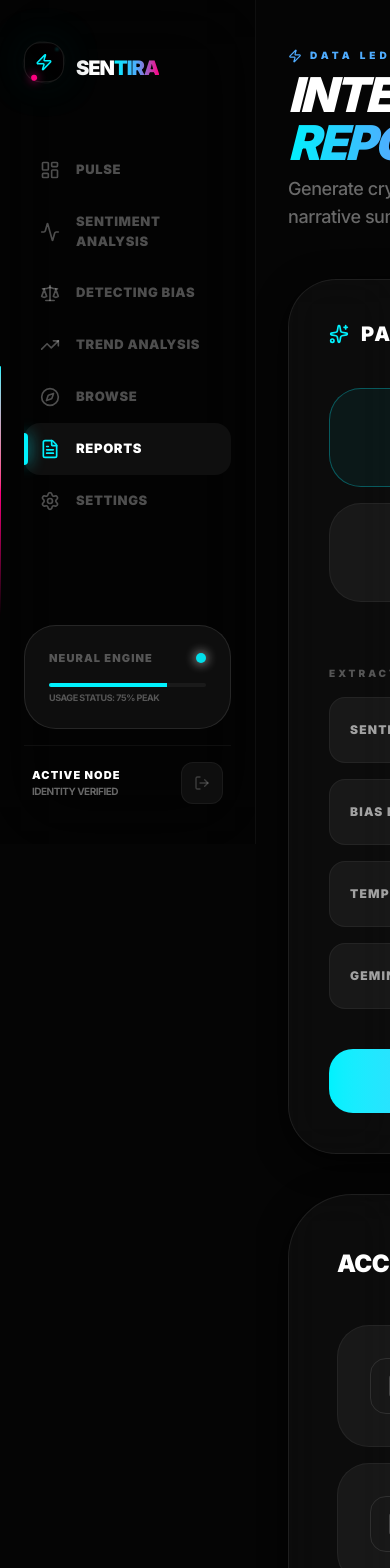
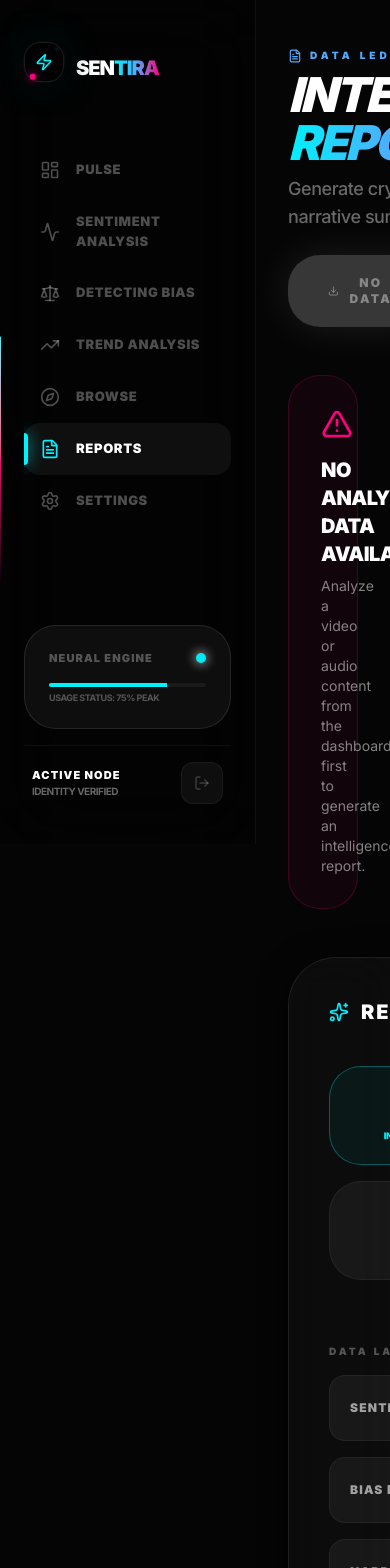
Before and after one commit to amanmprojects/Sentira, a Next.js app in the folder frontend/: page /reports in a window 390 px wide. Shown: the top 1568 px of the page. Built offline with nearby package versions, Linux system fonts and the light colour scheme.

Commit message:
feat: Implement explicit PDF generation with data availability checks, enhanced bias analysis content, and dynamic UI for the generation button.

```diff
--- a/frontend/src/app/reports/page.tsx
+++ b/frontend/src/app/reports/page.tsx
@@ -10,35 +10,37 @@ import {
     Table as TableIcon,
     Sparkles,
     Zap,
-    Check
+    Check,
+    AlertTriangle
 } from "lucide-react";
 import { useAnalysis } from "@/context/AnalysisContext";
-import { useState, useEffect } from "react";
+import { useState } from "react";
 import { AnimatePresence } from "framer-motion";
 import jsPDF from "jspdf";
 
 export default function ReportsPage() {
-    const { sentimentData, reelData, isAutoPilot } = useAnalysis();
+    const { sentimentData, reelData, input } = useAnalysis();
     const [isSynthesizing, setIsSynthesizing] = useState(false);
     const [isComplete, setIsComplete] = useState(false);
-    const [autoPilotStatus, setAutoPilotStatus] = useState<string | null>(null);
+    const [statusMessage, setStatusMessage] = useState<string | null>(null);
+    const [hasData, setHasData] = useState(!!(sentimentData || reelData));
 
-    useEffect(() => {
-        if (isAutoPilot && (sentimentData || reelData) && !isComplete) {
-            setAutoPilotStatus("Initializing Neural Synthesis... Accessing Data Vaults");
+    const generatePDF = () => {
+        if (!sentimentData && !reelData) {
+            setStatusMessage("No analysis data available. Please analyze content first.");
+            return;
+        }
 
-            const step1 = setTimeout(() => {
-                setIsSynthesizing(true);
-                setAutoPilotStatus("Compiling Multimodal Patterns... Generating Intelligence PDF");
-            }, 3000);
+        setIsSynthesizing(true);
+        setStatusMessage("Compiling Multimodal Patterns... Generating Intelligence PDF");
 
-            const step2 = setTimeout(() => {
-                // Generate PDF
+        setTimeout(() => {
+            try {
                 const doc = new jsPDF();
 
                 // Add Header
                 doc.setFontSize(22);
-                doc.setTextColor(0, 180, 200); // Darker Cyan for readability on white PDF
+                doc.setTextColor(0, 180, 200);
                 doc.text("SENTIRA NEURAL AUDIT REPORT", 20, 20);
 
                 doc.setFontSize(10);
@@ -46,35 +48,68 @@ export default function ReportsPage() {
                 doc.text(`GENERATED: ${new Date().toLocaleString()}`, 20, 30);
                 doc.text("SYSTEM: MULTIMODAL INTELLIGENCE ENGINE V1.0", 20, 35);
 
+                if (input?.content) {
+                    doc.text(`SOURCE: ${input.content}`, 20, 40);
+                }
+
                 // Content Analysis Section
                 doc.setFontSize(16);
                 doc.setTextColor(0, 0, 0);
-                doc.text("1. SENTIMENT ANALYSIS", 20, 50);
+                doc.text("1. SENTIMENT ANALYSIS", 20, 55);
 
                 doc.setFontSize(12);
                 if (sentimentData) {
-                    doc.text(`Confidence Score: ${Math.round(sentimentData.confidence * 100)}%`, 25, 60);
-                    doc.text(`Global Category: ${sentimentData.global_category}`, 25, 70);
-                    doc.text("Emotional Cues Detected:", 25, 80);
+                    doc.text(`Confidence Score: ${Math.round(sentimentData.confidence * 100)}%`, 25, 65);
+                    doc.text(`Global Category: ${sentimentData.global_category}`, 25, 75);
+                    doc.text("Emotional Cues Detected:", 25, 85);
 
                     (sentimentData.emotion_timeline || []).slice(0, 5).forEach((seg, i) => {
-                        doc.text(`- ${seg.emotion} (${Math.round(seg.intensity * 100)}%) at ${seg.start.toFixed(1)}s`, 30, 90 + (i * 10));
+                        doc.text(`- ${seg.emotion} (${Math.round(seg.intensity * 100)}%) at ${seg.start.toFixed(1)}s`, 30, 95 + (i * 10));
                     });
+                } else {
+                    doc.text("No sentiment data available", 25, 65);
                 }
 
                 // Bias Detection Section
                 doc.setFontSize(16);
-                doc.text("2. BIAS & INTEGRITY AUDIT", 20, 150);
+                doc.text("2. BIAS & INTEGRITY AUDIT", 20, 145);
 
                 doc.setFontSize(12);
-                if (reelData) {
+                if (reelData?.bias_analysis) {
+                    const bias = reelData.bias_analysis;
+                    doc.text(`Overall Risk Score: ${Math.round(bias.overall_score)}%`, 25, 155);
+                    doc.text(`Risk Level: ${bias.risk_level}`, 25, 165);
+                    doc.text("Bias Categories:", 25, 175);
+
+                    bias.categories.slice(0, 4).forEach((cat, i) => {
+                        doc.text(`- ${cat.label}: ${Math.round(cat.score)}% (${cat.detected ? 'Detected' : 'Not Detected'})`, 30, 185 + (i * 10));
+                    });
+
+                    // Add narrative summary
+                    doc.setFontSize(16);
+                    doc.text("3. NARRATIVE SUMMARY", 20, 225);
+                    doc.setFontSize(12);
                     const splitCommentary = doc.splitTextToSize(reelData.commentary_summary || "No data available", 160);
-                    doc.text(splitCommentary, 25, 160);
+                    doc.text(splitCommentary, 25, 235);
 
-                    doc.text("Detected Patterns:", 25, 190);
-                    reelData.possible_issues.slice(0, 3).forEach((issue, i) => {
-                        doc.text(`- ${issue}`, 30, 200 + (i * 10));
-                    });
+                    if (reelData.possible_issues && reelData.possible_issues.length > 0) {
+                        doc.text("Detected Issues:", 25, 275);
+                        reelData.possible_issues.slice(0, 3).forEach((issue, i) => {
+                            doc.text(`- ${issue}`, 30, 285 + (i * 10));
+                        });
+                    }
+                } else if (reelData) {
+                    const splitCommentary = doc.splitTextToSize(reelData.commentary_summary || "No bias analysis available", 160);
+                    doc.text(splitCommentary, 25, 155);
+
+                    if (reelData.possible_issues && reelData.possible_issues.length > 0) {
+                        doc.text("Detected Issues:", 25, 195);
+                        reelData.possible_issues.slice(0, 3).forEach((issue, i) => {
+                            doc.text(`- ${issue}`, 30, 205 + (i * 10));
+                        });
+                    }
+                } else {
+                    doc.text("No bias analysis data available", 25, 155);
                 }
 
                 // Save PDF
@@ -82,42 +117,33 @@ export default function ReportsPage() {
 
                 setIsSynthesizing(false);
                 setIsComplete(true);
-                setAutoPilotStatus("Full Suite Analysis Complete. PDF Report Stored and Downloaded.");
-            }, 8000);
+                setStatusMessage("Report generated successfully!");
 
-            return () => {
-                clearTimeout(step1);
-                clearTimeout(step2);
-            };
-        }
-    }, [isAutoPilot, sentimentData, reelData, isComplete]);
+                setTimeout(() => {
+                    setIsComplete(false);
+                    setStatusMessage(null);
+                }, 3000);
+            } catch (error) {
+                console.error("PDF generation failed:", error);
+                setIsSynthesizing(false);
+                setStatusMessage("Failed to generate report. Please try again.");
+            }
+        }, 1500);
+    };
+
+    const hasAnalysisData = sentimentData || reelData;
 
     return (
         <div className="min-h-screen bg-[#050505] text-white p-8 pt-12 overflow-x-hidden relative selection:bg-aurora-cyan/30">
-            {/* Auto-Pilot Status Banner */}
-            <AnimatePresence>
-                {isAutoPilot && (
-                    <motion.div
-                        initial={{ y: -100 }}
-                        animate={{ y: 0 }}
-                        exit={{ y: -100 }}
-                        className="fixed top-0 left-0 right-0 z-[60] py-3 bg-aurora-cyan text-black font-black uppercase text-[10px] tracking-[0.3em] flex items-center justify-center gap-4 shadow-[0_10px_30px_rgba(0,242,254,0.2)]"
-                    >
-                        {isComplete ? <Check size={14} /> : <Zap size={14} className="animate-pulse" />}
-                        {autoPilotStatus || "Neural Auto-Pilot Active: Finalizing Sequence"}
-                        {isComplete ? <Check size={14} /> : <Zap size={14} className="animate-pulse" />}
-                    </motion.div>
-                )}
-            </AnimatePresence>
             <div className="max-w-7xl mx-auto space-y-12 relative z-10">
                 <motion.header
                     initial={{ opacity: 0, x: -20 }}
                     animate={{ opacity: 1, x: 0 }}
-                    className="flex justify-between items-end"
+                    className="flex flex-col md:flex-row justify-between items-start md:items-end gap-6"
                 >
                     <div>
                         <div className="flex items-center gap-2 mb-2 text-aurora-blue">
-                            <Zap size={14} /> <span className="uppercase font-black tracking-[0.4em] text-[10px]">Data Ledger</span>
+                            <FileText size={14} /> <span className="uppercase font-black tracking-[0.4em] text-[10px]">Data Ledger</span>
                         </div>
                         <h1 className="text-5xl font-black uppercase tracking-tighter italic">Intelligence <span className="aurora-text">Reports</span></h1>
                         <p className="text-white/40 text-lg font-medium tracking-tight mt-2">Generate cryptographically verified narrative summaries.</p>
@@ -125,11 +151,61 @@ export default function ReportsPage() {
                     <motion.button
                         whileHover={{ scale: 1.05 }}
                         whileTap={{ scale: 0.95 }}
-                        className="px-10 py-5 bg-white text-black rounded-[2rem] font-black uppercase text-xs tracking-[0.2em] shadow-[0_0_40px_rgba(255,255,255,0.1)] hover:shadow-[0_0_60px_rgba(255,255,255,0.2)] transition-all"
+                        onClick={generatePDF}
+                        disabled={isSynthesizing}
+                        className={`px-10 py-5 rounded-[2rem] font-black uppercase text-xs tracking-[0.2em] shadow-[0_0_40px_rgba(255,255,255,0.1)] hover:shadow-[0_0_60px_rgba(255,255,255,0.2)] transition-all ${
+                            !hasAnalysisData
+                                ? 'bg-white/20 text-white/40 cursor-not-allowed'
+                                : 'bg-white text-black hover:scale-105'
+                        }`}
                     >
-                        Synthesize New Report
+                        {isSynthesizing ? (
+                            <span className="flex items-center gap-2">
+                                <span className="animate-spin">⟳</span> Generating...
+                            </span>
+                        ) : (
+                            <span className="flex items-center gap-2">
+                                <Download size={16} /> {hasAnalysisData ? 'Download Report' : 'No Data'}
+                            </span>
+                        )}
                     </motion.button>
                 </motion.header>
+
+                {/* Status Banner */}
+                <AnimatePresence>
+                    {statusMessage && (
+                        <motion.div
+                            initial={{ opacity: 0, y: -10 }}
+                            animate={{ opacity: 1, y: 0 }}
+                            exit={{ opacity: 0, y: -10 }}
+                            className={`p-4 rounded-2xl flex items-center gap-3 ${
+                                isComplete
+                                    ? 'bg-emerald-500/10 border border-emerald-500/30 text-emerald-400'
+                                    : statusMessage.includes('No analysis')
+                                        ? 'bg-aurora-rose/10 border border-aurora-rose/30 text-aurora-rose'
+                                        : 'bg-aurora-cyan/10 border border-aurora-cyan/30 text-aurora-cyan'
+                            }`}
+                        >
+                            {isComplete ? <Check size={18} /> :
+                             statusMessage.includes('No analysis') ? <AlertTriangle size={18} /> :
+                             <Zap size={18} className="animate-pulse" />}
+                            <span className="text-xs font-black uppercase tracking-wider">{statusMessage}</span>
+                        </motion.div>
+                    )}
+                </AnimatePresence>
+
+                {/* Data Availability Status */}
+                {!hasAnalysisData && (
+                    <motion.div
+                        initial={{ opacity: 0, y: 20 }}
+                        animate={{ opacity: 1, y: 0 }}
+                        className="p-8 rounded-[2rem] bg-aurora-rose/5 border border-aurora-rose/20 text-center"
+                    >
+                        <AlertTriangle size={32} className="mx-auto mb-4 text-aurora-rose" />
+                        <h3 className="text-xl font-black uppercase tracking-tight mb-2">No Analysis Data Available</h3>
+                        <p className="text-white/50 text-sm">Analyze a video or audio content from the dashboard first to generate an intelligence report.</p>
+                    </motion.div>
+                )}
 
                 <div className="grid lg:grid-cols-3 gap-10">
                     {/* Strategy Panel */}
@@ -140,7 +216,7 @@ export default function ReportsPage() {
                             className="p-10 rounded-[3rem] cyber-glass border border-white/5 space-y-10"
                         >
                             <h2 className="text-xl font-black uppercase tracking-widest flex items-center gap-3">
-                                <Sparkles className="text-aurora-cyan" size={20} /> Parameter Sync
+                                <Sparkles className="text-aurora-cyan" size={20} /> Report Parameters
                             </h2>
 
                             <div className="grid grid-cols-2 gap-4">
@@ -151,15 +227,23 @@ export default function ReportsPage() {
                             </div>
 
                             <div className="space-y-4 pt-6">
-                                <h3 className="text-[10px] font-black uppercase tracking-[0.3em] text-white/30">Extraction Layers</h3>
-                                <OptionToggle label="Sentiment Waves" active={true} />
-                                <OptionToggle label="Bias Evidence Map" active={true} />
-                                <OptionToggle label="Temporal Paradoxes" active={false} />
-                                <OptionToggle label="Gemini Reasoning" active={true} />
+                                <h3 className="text-[10px] font-black uppercase tracking-[0.3em] text-white/30">Data Layers</h3>
+                                <OptionToggle label="Sentiment Analysis" active={!!sentimentData} />
+                                <OptionToggle label="Bias Detection" active={!!reelData?.bias_analysis} />
+                                <OptionToggle label="Narrative Summary" active={!!reelData} />
+                                <OptionToggle label="Content Issues" active={!!reelData?.possible_issues?.length} />
                             </div>
 
-                            <button className="w-full py-6 bg-gradient-to-r from-aurora-cyan via-aurora-blue to-aurora-rose text-black rounded-3xl font-black uppercase text-xs tracking-[0.3em] hover:scale-[1.02] transition-transform">
-                                Engage Synthesis
+                            <button
+                                onClick={generatePDF}
+                                disabled={isSynthesizing || !hasAnalysisData}
+                                className={`w-full py-6 text-black rounded-3xl font-black uppercase text-xs tracking-[0.3em] hover:scale-[1.02] transition-transform ${
+                                    !hasAnalysisData
+                                        ? 'bg-white/10 text-white/20 cursor-not-allowed'
+                                        : 'bg-white hover:shadow-[0_0_40px_rgba(255,255,255,0.3)]'
+                                }`}
+                            >
+                                {isSynthesizing ? 'Generating...' : 'Generate Report'}
                             </button>
                         </motion.div>
                     </div>
@@ -171,45 +255,77 @@ export default function ReportsPage() {
                         className="lg:col-span-2 p-12 rounded-[4rem] cyber-glass border border-white/5 space-y-10"
                     >
                         <div className="flex justify-between items-center">
-                            <h2 className="text-2xl font-black uppercase tracking-tight">Access Log</h2>
+                            <h2 className="text-2xl font-black uppercase tracking-tight">Analysis Summary</h2>
                             <div className="relative group">
                                 <Search className="absolute left-4 top-1/2 -translate-y-1/2 text-white/20 group-hover:text-aurora-cyan transition-colors" size={18} />
                                 <input
                                     type="text"
-                                    placeholder="IDENTIFYING SCAN..."
+                                    placeholder="SEARCH ANALYSIS..."
                                     className="bg-white/5 border border-white/10 rounded-2xl py-3 pl-12 pr-6 text-xs font-black uppercase tracking-widest outline-none focus:border-aurora-cyan/30 transition-all"
                                 />
                             </div>
                         </div>
 
+                        {/* Show analysis data */}
                         <div className="space-y-4">
-                            {[
-                                { name: 'CLIMATE_THREAT_LVL_4.PDF', date: '2H AGO', size: '2.4 MB', status: 'DECODED', type: 'cyan' },
-                                { name: 'POLAR_ELECTION_V2.JSON', date: '5H AGO', size: '1.1 MB', status: 'DECODED', type: 'rose' },
-                                { name: 'SOCIAL_ENGINEERING_REAN.PDF', date: '1D AGO', size: '4.8 MB', status: 'STALE', type: 'white' },
-                            ].map((report, idx) => (
+                            {sentimentData && (
                                 <motion.div
-                                    key={idx}
-                                    whileHover={{ x: 10 }}
-                                    className="flex items-center justify-between p-8 rounded-[2rem] bg-white/5 border border-white/5 hover:border-white/20 transition-all cursor-pointer group"
+                                    initial={{ opacity: 0, y: 10 }}
+                                    animate={{ opacity: 1, y: 0 }}
+                                    className="p-6 rounded-[2rem] bg-aurora-cyan/5 border border-aurora-cyan/20"
                                 >
-                                    <div className="flex items-center gap-6">
-                                        <div className={`w-14 h-14 rounded-2xl flex items-center justify-center border border-white/10 group-hover:border-aurora-cyan/30 transition-all`}>
-                                            <FileText size={24} className="text-white/20 group-hover:text-aurora-cyan" />
+                                    <div className="flex items-center gap-3 mb-3">
+                                        <div className="w-10 h-10 rounded-xl bg-aurora-cyan/20 flex items-center justify-center">
+                                            <Zap size={20} className="text-aurora-cyan" />
                                         </div>
                                         <div>
-                                            <h4 className="font-black italic text-lg uppercase group-hover:text-white transition-colors">{report.name}</h4>
-                                            <p className="text-[10px] uppercase font-bold text-white/30 tracking-widest">{report.date} • {report.size}</p>
+                                            <h4 className="font-black text-lg uppercase">Sentiment Analysis</h4>
+                                            <p className="text-[10px] uppercase text-white/40">Emotional Pattern Detection</p>
                                         </div>
-                                    </div>
-                                    <div className="flex items-center gap-8">
-                                        <span className={`text-[10px] font-black px-3 py-1 rounded-full border ${report.status === 'DECODED' ? 'border-aurora-cyan/30 text-aurora-cyan bg-aurora-cyan/5' : 'border-white/10 text-white/20 bg-white/5'}`}>
-                                            {report.status}
+                                        <span className="ml-auto text-xs font-black px-3 py-1 rounded-full bg-aurora-cyan text-black">
+                                            {Math.round(sentimentData.confidence * 100)}% Confidence
                                         </span>
-                                        <Download size={24} className="text-white/10 group-hover:text-aurora-cyan transition-all group-hover:scale-110" />
                                     </div>
                                 </motion.div>
-                            ))}
+                            )}
+
+                            {reelData && (
+                                <motion.div
+                                    initial={{ opacity: 0, y: 10 }}
+                                    animate={{ opacity: 1, y: 0 }}
+                                    transition={{ delay: 0.1 }}
+                                    className="p-6 rounded-[2rem] bg-white/5 border border-white/10"
+                                >
+                                    <div className="flex items-center gap-3 mb-3">
+                                        <div className="w-10 h-10 rounded-xl bg-white/10 flex items-center justify-center">
+                                            <Search size={20} className="text-white/60" />
+                                        </div>
+                                        <div>
+                                            <h4 className="font-black text-lg uppercase">Content Analysis</h4>
+                                            <p className="text-[10px] uppercase text-white/40">Bias & Narrative Audit</p>
+                                        </div>
+                                        {reelData.bias_analysis && (
+                                            <span className={`ml-auto text-xs font-black px-3 py-1 rounded-full ${
+                                                reelData.bias_analysis.overall_score >= 70
+                                                    ? 'bg-aurora-rose/20 text-aurora-rose border border-aurora-rose/30'
+                                                    : 'bg-aurora-cyan/20 text-aurora-cyan border border-aurora-cyan/30'
+                                            }`}>
+                                                {reelData.bias_analysis.risk_level}
+                                            </span>
+                                        )}
+                                    </div>
+                                    {reelData.commentary_summary && (
+                                        <p className="text-sm text-white/60 mt-3 line-clamp-2">{reelData.commentary_summary}</p>
+                                    )}
+                                </motion.div>
+                            )}
+
+                            {!sentimentData && !reelData && (
+                                <div className="p-12 rounded-[2rem] border border-dashed border-white/10 text-center">
+                                    <Clock size={48} className="mx-auto text-white/10 mb-4" />
+                                    <p className="text-sm text-white/30 uppercase tracking-widest">Awaiting Analysis Data</p>
+                                </div>
+                            )}
                         </div>
                     </motion.div>
                 </div>
```
